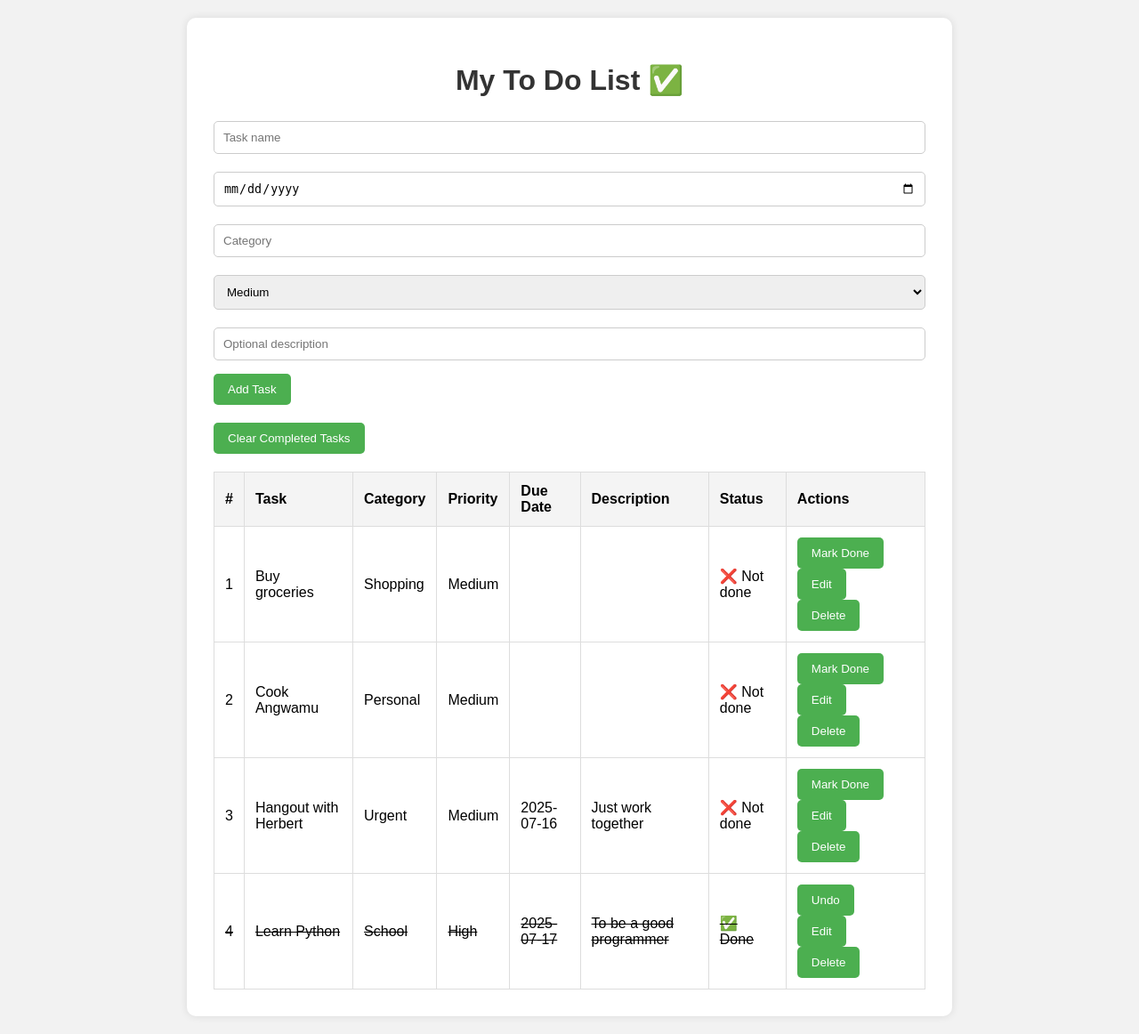
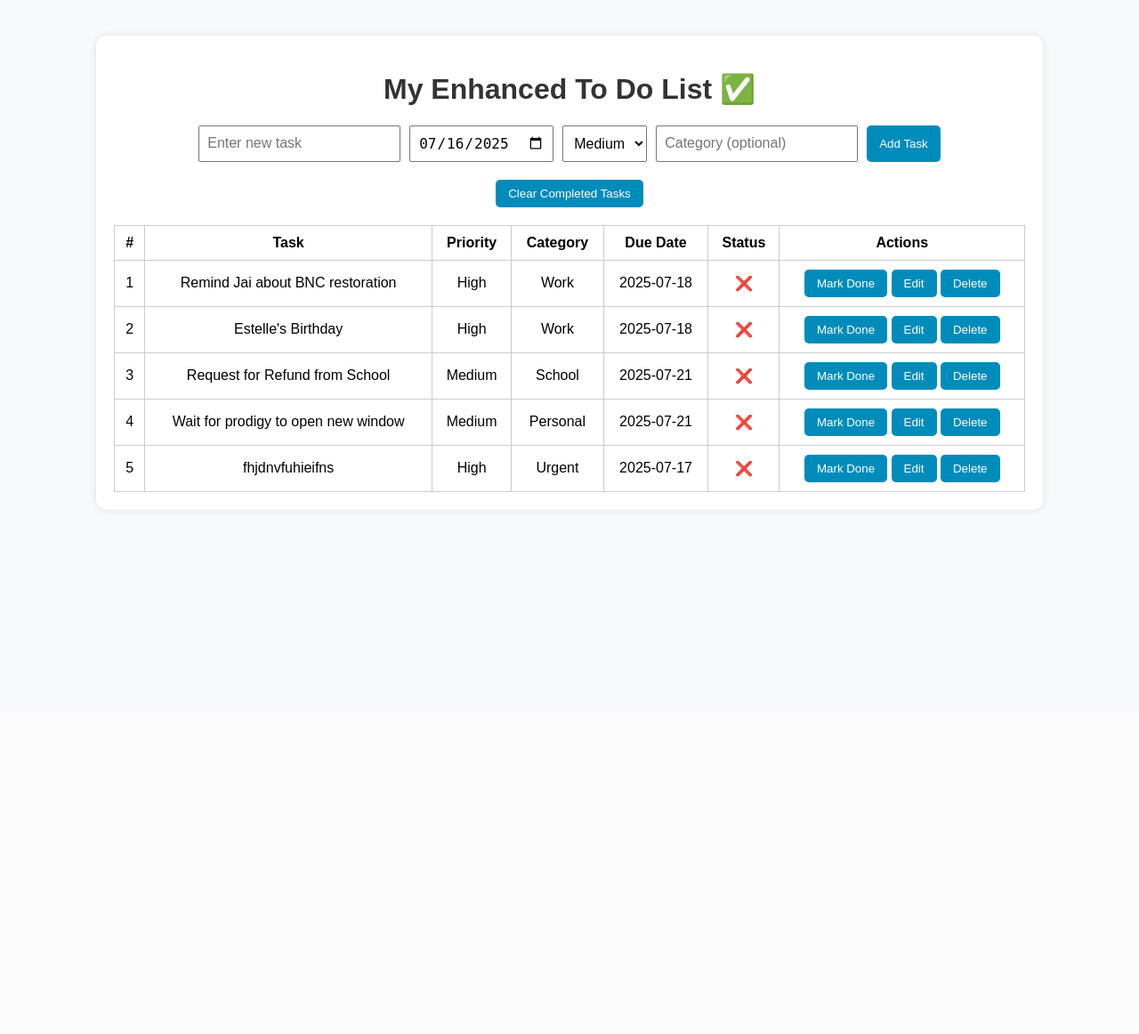
Before and after one commit to Rouby-rgb/todo-flask, a Flask app: page / in a window 1280 px wide. Shown: the whole page at 89% size. After the commit the page ends 575 px from the top, so only its background shows below. Run offline with Flask 3, Linux system fonts and the light colour scheme.

```diff
--- a/app.py
+++ b/app.py
@@ -1,51 +1,52 @@
 from flask import Flask, render_template, request, redirect, url_for
+from datetime import datetime
 import json
 import os
-from datetime import datetime
 
 app = Flask(__name__)
 TASKS_FILE = 'tasks.json'
 
-# Load tasks from JSON file
+# Inject current datetime into Jinja templates
+@app.context_processor
+def inject_now():
+    return {'now': datetime.now}
+
+# Load tasks from file
 def load_tasks():
     if os.path.exists(TASKS_FILE):
         with open(TASKS_FILE, 'r') as file:
             return json.load(file)
     return []
 
-# Save tasks to JSON file
+# Save tasks to file
 def save_tasks(tasks):
     with open(TASKS_FILE, 'w') as file:
-        json.dump(tasks, file, indent=2)
+        json.dump(tasks, file)
 
 @app.route('/')
 def index():
     tasks = load_tasks()
-    current_date = datetime.now().strftime('%Y-%m-%d')
-    return render_template('index.html', tasks=tasks, current_date=current_date)
+    return render_template('index.html', tasks=tasks)
 
 @app.route('/add', methods=['POST'])
 def add():
     task_text = request.form['task']
-    due_date = request.form.get('due_date')
-    priority = request.form.get('priority', 'Medium')
-    category = request.form.get('category', '')
-    description = request.form.get('description', '')
-
+    due_date = request.form['due_date']
+    priority = request.form['priority']
+    category = request.form['category']
     tasks = load_tasks()
     tasks.append({
         'text': task_text,
         'completed': False,
         'priority': priority,
         'category': category,
-        'due_date': due_date,
-        'description': description
+        'due_date': due_date
     })
     save_tasks(tasks)
     return redirect(url_for('index'))
 
-@app.route('/toggle/<int:task_id>', methods=['POST'])
-def toggle(task_id):
+@app.route('/complete/<int:task_id>', methods=['POST'])
+def complete(task_id):
     tasks = load_tasks()
     if 0 <= task_id < len(tasks):
         tasks[task_id]['completed'] = not tasks[task_id]['completed']
@@ -60,10 +61,10 @@ def delete(task_id):
         save_tasks(tasks)
     return redirect(url_for('index'))
 
-@app.route('/clear_completed', methods=['POST'])
+@app.route('/clear-completed', methods=['POST'])
 def clear_completed():
     tasks = load_tasks()
-    tasks = [task for task in tasks if not task.get('completed')]
+    tasks = [task for task in tasks if not task['completed']]
     save_tasks(tasks)
     return redirect(url_for('index'))
 
@@ -71,16 +72,18 @@ def clear_completed():
 def edit(task_id):
     tasks = load_tasks()
     if request.method == 'POST':
-        tasks[task_id]['text'] = request.form['task']
-        tasks[task_id]['due_date'] = request.form.get('due_date')
-        tasks[task_id]['priority'] = request.form.get('priority', 'Medium')
-        tasks[task_id]['category'] = request.form.get('category', '')
-        tasks[task_id]['description'] = request.form.get('description', '')
-        save_tasks(tasks)
+        if 0 <= task_id < len(tasks):
+            tasks[task_id]['text'] = request.form['task']
+            tasks[task_id]['priority'] = request.form['priority']
+            tasks[task_id]['category'] = request.form['category']
+            tasks[task_id]['due_date'] = request.form['due_date']
+            save_tasks(tasks)
         return redirect(url_for('index'))
     else:
-        task = tasks[task_id]
-        return render_template('edit.html', task=task, task_id=task_id)
+        if 0 <= task_id < len(tasks):
+            task = tasks[task_id]
+            return render_template('edit.html', task=task, task_id=task_id)
+        return redirect(url_for('index'))
 
 if __name__ == '__main__':
     app.run(debug=True, port=5003)
--- a/static/style.css
+++ b/static/style.css
@@ -1,57 +1,50 @@
 body {
   font-family: Arial, sans-serif;
-  background-color: #f2f2f2;
+  background-color: #f7f9fc;
   margin: 0;
-  padding: 20px;
+  padding: 0;
 }
 
 .container {
-  max-width: 800px;
-  margin: auto;
+  width: 80%;
+  margin: 40px auto;
   background: white;
-  padding: 30px;
-  border-radius: 10px;
-  box-shadow: 0 0 10px rgba(0, 0, 0, 0.1);
+  padding: 20px;
+  border-radius: 12px;
+  box-shadow: 0 0 10px rgba(0,0,0,0.1);
 }
 
-h1 {
+h1, h2 {
   text-align: center;
   color: #333;
 }
 
 form {
+  display: flex;
+  gap: 10px;
+  flex-wrap: wrap;
+  justify-content: center;
   margin-bottom: 20px;
 }
 
 input[type="text"],
 input[type="date"],
-select,
-textarea {
-  width: 100%;
-  padding: 10px;
-  margin-top: 5px;
-  margin-bottom: 15px;
-  border: 1px solid #ccc;
-  border-radius: 5px;
-  box-sizing: border-box;
-}
-
-textarea {
-  resize: vertical;
+select {
+  padding: 8px;
+  font-size: 16px;
 }
 
 button {
-  background-color: #4CAF50;
+  padding: 8px 14px;
+  background-color: #008cba;
   color: white;
-  padding: 10px 16px;
   border: none;
+  cursor: pointer;
   border-radius: 5px;
-  cursor: pointer;
-  margin-right: 5px;
 }
 
 button:hover {
-  background-color: #45a049;
+  background-color: #0072a0;
 }
 
 table {
@@ -60,24 +53,31 @@ table {
   margin-top: 20px;
 }
 
-table, th, td {
-  border: 1px solid #ddd;
+table th,
+table td {
+  border: 1px solid #ccc;
+  padding: 10px;
+  text-align: center;
 }
 
-th, td {
-  padding: 12px;
-  text-align: left;
+.completed td {
+  text-decoration: line-through;
+  color: gray;
 }
 
-th {
-  background-color: #f4f4f4;
+.overdue td {
+  background-color: #ffe5e5;
 }
 
-a {
-  text-decoration: none;
-  color: #007BFF;
+.clear-btn {
+  padding: 10px 20px;
+  background-color: #e53935;
+  color: white;
+  border: none;
+  border-radius: 5px;
+  margin-top: 20px;
 }
 
-a:hover {
-  text-decoration: underline;
+.clear-btn:hover {
+  background-color: #c62828;
 }
--- a/tasks.json
+++ b/tasks.json
@@ -1,32 +1 @@
-[
-  {
-    "text": "Buy groceries",
-    "date": "2025-07-17",
-    "priority": "Medium",
-    "category": "Shopping",
-    "completed": false
-  },
-  {
-    "text": "Cook Angwamu",
-    "date": "2025-07-16",
-    "priority": "Medium",
-    "category": "Personal",
-    "completed": false
-  },
-  {
-    "text": "Hangout with Herbert",
-    "completed": false,
-    "priority": "Medium",
-    "category": "Urgent",
-    "due_date": "2025-07-16",
-    "description": "Just work together"
-  },
-  {
-    "text": "Learn Python",
-    "completed": true,
-    "priority": "High",
-    "category": "School",
-    "due_date": "2025-07-17",
-    "description": "To be a good programmer"
-  }
-]
+[{"text": "Remind Jai about BNC restoration", "completed": false, "priority": "High", "category": "Work", "due_date": "2025-07-18"}, {"text": "Estelle's Birthday", "completed": false, "priority": "High", "category": "Work", "due_date": "2025-07-18"}, {"text": "Request for Refund from School", "completed": false, "priority": "Medium", "category": "School", "due_date": "2025-07-21"}, {"text": "Wait for prodigy to open new window", "completed": false, "priority": "Medium", "category": "Personal", "due_date": "2025-07-21"}, {"text": "fhjdnvfuhieifns", "completed": false, "priority": "High", "category": "Urgent", "due_date": "2025-07-17"}]
--- a/templates/index.html
+++ b/templates/index.html
@@ -2,27 +2,26 @@
 <html lang="en">
 <head>
   <meta charset="UTF-8">
-  <title>My To Do App ✅</title>
+  <title>To Do App</title>
   <link rel="stylesheet" href="{{ url_for('static', filename='style.css') }}">
 </head>
 <body>
   <div class="container">
-    <h1>My To Do List ✅</h1>
+    <h1>My Enhanced To Do List ✅</h1>
 
-    <form action="/add" method="POST" class="add-form">
-      <input type="text" name="task" placeholder="Task name" required>
-      <input type="date" name="due_date" required>
-      <input type="text" name="category" placeholder="Category">
+    <form action="/add" method="POST" class="task-form">
+      <input type="text" name="task" placeholder="Enter new task" required>
+      <input type="date" name="due_date" value="{{ now().strftime('%Y-%m-%d') }}">
       <select name="priority">
         <option value="Low">Low</option>
         <option value="Medium" selected>Medium</option>
         <option value="High">High</option>
       </select>
-      <input type="text" name="description" placeholder="Optional description">
+      <input type="text" name="category" placeholder="Category (optional)">
       <button type="submit">Add Task</button>
     </form>
 
-    <form action="/clear_completed" method="POST" style="margin-top: 10px;">
+    <form action="/clear-completed" method="POST" style="margin-top: 10px;">
       <button type="submit">Clear Completed Tasks</button>
     </form>
 
@@ -31,34 +30,35 @@
         <tr>
           <th>#</th>
           <th>Task</th>
+          <th>Priority</th>
           <th>Category</th>
-          <th>Priority</th>
           <th>Due Date</th>
-          <th>Description</th>
           <th>Status</th>
           <th>Actions</th>
         </tr>
       </thead>
       <tbody>
         {% for task in tasks %}
-        <tr {% if task.completed %}style="text-decoration: line-through;"{% endif %}>
+        <tr>
           <td>{{ loop.index }}</td>
-          <td>{{ task.text }}</td>
-          <td>{{ task.category }}</td>
-          <td>{{ task.priority }}</td>
+          <td class="{% if task.completed %}completed{% endif %}">{{ task.text }}</td>
+          <td class="priority {{ task.priority | lower }}">{{ task.priority }}</td>
+          <td>{{ task.category or '—' }}</td>
+          <td class="{% if task.due_date and task.due_date < now().strftime('%Y-%m-%d') and not task.completed %}overdue{% endif %}">
+            {{ task.due_date or '—' }}
+          </td>
           <td>
-            {% if task.due_date %}
-              {{ task.due_date }}
-              {% if task.due_date < current_date and not task.completed %}
-                <span style="color: red;">(Overdue)</span>
-              {% endif %}
+            {% if task.completed %}
+              ✅
+            {% else %}
+              ❌
             {% endif %}
           </td>
-          <td>{{ task.description }}</td>
-          <td>{{ '✅ Done' if task.completed else '❌ Not done' }}</td>
           <td>
-            <form action="/toggle/{{ loop.index0 }}" method="POST" style="display:inline;">
-              <button type="submit">{{ 'Undo' if task.completed else 'Mark Done' }}</button>
+            <form action="/complete/{{ loop.index0 }}" method="POST" style="display:inline;">
+              <button type="submit">
+                {% if task.completed %}Undo{% else %}Mark Done{% endif %}
+              </button>
             </form>
             <form action="/edit/{{ loop.index0 }}" method="GET" style="display:inline;">
               <button type="submit">Edit</button>
```
Also changed, not shown: templates/edit.html (+113 -31 lines).
